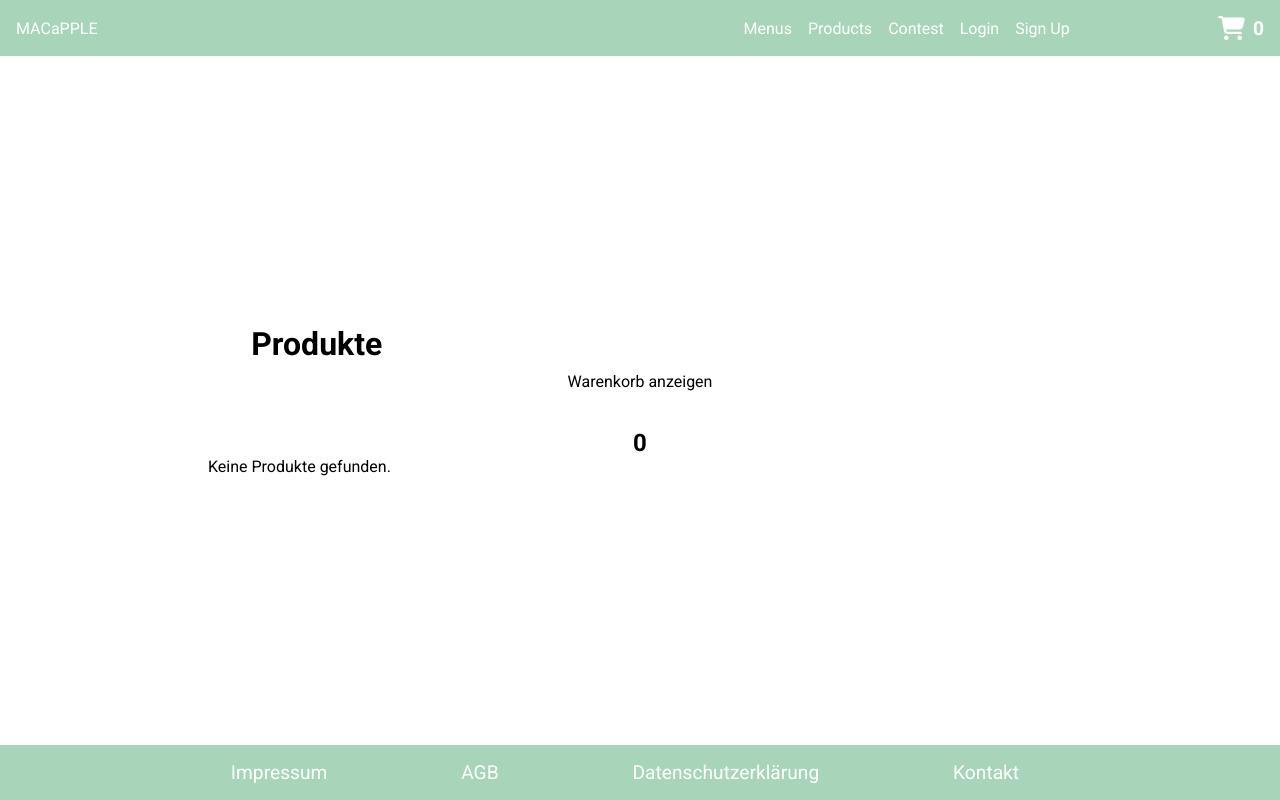
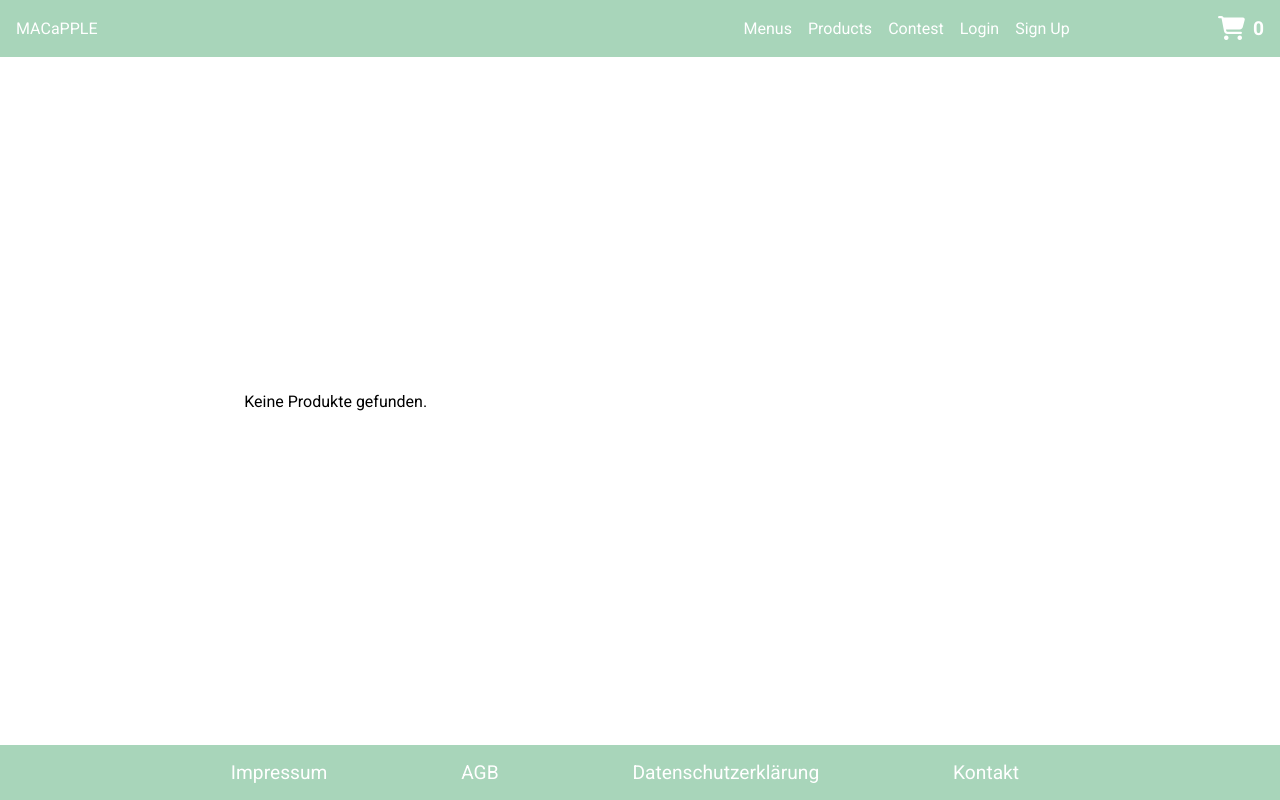
Before and after one commit to MarvinBS-Erlangen/ProjektCode, a PHP site: page /views/products.php in a window 1280 px wide. Run offline with PHP 8.4, Linux system fonts and the light colour scheme; data that the repository does not hold is empty.

Commit message:
changed product view and styles

```diff
--- /dev/null
+++ b/src/handlers/product-cart-icon-handler.js
@@ -0,0 +1,14 @@
+document.addEventListener('DOMContentLoaded', () => {
+    const cartIcons = document.querySelectorAll('.product .cart-icon');
+
+    cartIcons.forEach((cartIcon) => {
+        cartIcon.addEventListener('click', () => {
+            if (cartIcon.style.color === '#4a7c59') {
+                // Check for the color #4a7c59
+                cartIcon.style.color = 'black'; // Change back to the original color
+            } else {
+                cartIcon.style.color = '#4a7c59'; // Change to #4a7c59
+            }
+        });
+    });
+});
--- a/src/public/styles/products.css
+++ b/src/public/styles/products.css
@@ -1,133 +1,69 @@
-html,
-body {
-    height: 100%;
-    display: flex;
-    flex-direction: column;
-    margin: 0;
-    padding: 0;
-}
-
-main {
-    padding: 1rem;
-    box-sizing: border-box;
-    display: flex;
-    justify-content: center;
-    align-items: center;
-    flex-direction: column;
-    width: 70vw; /* Set the width to 70% of the viewport width */
-    margin: 0 auto; /* Center the main element */
-    background-color: #fff; /* Ensure the background is white */
-}
-
-.main-title {
-    align-self: flex-start;
-    margin: 0 0 1% 5%;
-}
-
 .product-container {
     display: grid;
-    grid-template-columns: repeat(
-        auto-fill,
-        minmax(200px, 1fr)
-    ); /* Responsive grid with flexible columns */
-    gap: 2rem;
-    box-sizing: border-box; /* Ensures padding and border are included in the element's total width and height */
-    width: 100%; /* Ensures the container does not exceed the width of its parent */
+    grid-template-columns: repeat(4, 1fr); /* 4 products per row */
+    gap: 20px; /* Add a little more space between products */
+    padding: 20px;
+    max-width: 1200px; /* Restrict max width */
+    margin: auto; /* Center products on the page */
 }
 
 .product {
+    background: white;
+    padding: 15px;
+    border-radius: 0px;
+    box-shadow: 0 4px 8px rgba(0, 0, 0, 0.1);
+    text-align: left;
     position: relative;
-    min-height: 30vh; /* Adjust the height to make products smaller */
-    height: auto;
-    padding: 1rem;
-    background-color: rgb(255, 255, 255);
-    overflow: hidden; /* Ensure the image does not overflow the container */
-    border: 1px solid #ddd;
-    border-radius: 8px;
-    box-shadow: 0 4px 8px rgba(0, 0, 0, 0.1);
-    text-align: center;
 }
 
-.product-image {
+.product img {
     width: 100%;
-    height: auto;
-    aspect-ratio: 1 / 1; /* This makes the container square */
-    overflow: hidden; /* Prevents the image from overflowing */
-    display: flex;
-    justify-content: center;
-    align-items: center;
-    transition: transform 0.3s ease; /* Smooth transition for the zoom effect */
-}
-
-.product-image > img {
-    width: 100%;
-    height: 100%;
-    object-fit: cover; /* Ensures the image covers the container */
-    transition: transform 0.3s ease; /* Smooth transition for the zoom effect */
-}
-
-.product:hover .product-image > img {
-    transform: scale(0.95); /* Zoom out the image slightly */
+    height: 200px; /* Adjusted height of the image */
+    object-fit: cover; /* Maintains aspect ratio without stretching */
+    border-radius: 5px;
 }
 
 .product-info {
-    position: relative;
-    width: 100%;
-    padding: 1rem 0;
+    margin-top: 10px;
+    display: flex;
+    flex-direction: column;
+    align-items: flex-start;
 }
 
 .product-name {
-    position: absolute;
-    top: 1%;
-    left: 1%;
-    font-size: 1.25rem;
-    margin-bottom: 0.5rem;
+    font-size: 1rem; /* Slightly bigger text */
+    font-weight: bold;
 }
 
 .product-price {
-    position: absolute;
-    bottom: 1%;
-    left: 1%;
-    font-weight: bold;
-    font-size: 1.2rem;
-    color: green;
-    margin-bottom: 0.5rem;
+    font-size: 0.9rem;
+    color: #4a7c59;
 }
 
+/* Cart Icon positioned bottom right */
 .product .cart-icon {
-    /* Make the selector more specific */
+    font-size: 1.3rem; /* Adjusted cart icon size */
+    color: black;
+    cursor: pointer;
     position: absolute;
-    bottom: 1%;
-    right: 1%;
-    font-size: 1.5rem;
-    cursor: pointer;
+    bottom: 10px;
+    right: 10px;
+    transition: 0.3s;
 }
 
 .product .cart-icon:hover {
-    /* Make the selector more specific */
-    color: #0056b3;
+    color: grey;
 }
 
-@media (max-width: 1280px) {
+/* Responsive Design */
+@media (max-width: 1024px) {
     .product-container {
-        grid-template-columns: repeat(
-            3,
-            1fr
-        ); /* 3 items per row on smaller screens */
+        grid-template-columns: repeat(2, 1fr); /* 2 products per row on tablets */
     }
 }
 
-@media (max-width: 768px) {
+@media (max-width: 600px) {
     .product-container {
-        grid-template-columns: repeat(
-            2,
-            1fr
-        ); /* 2 items per row on smaller screens */
+        grid-template-columns: repeat(1, 1fr); /* 1 product per row on mobile */
     }
 }
-
-@media (max-width: 480px) {
-    .product-container {
-        grid-template-columns: 1fr; /* 1 item per row on the smallest screens */
-    }
-}
--- a/src/views/partials/header.php
+++ b/src/views/partials/header.php
@@ -27,7 +27,7 @@ function getCartCount()
         </ul>
     </div>
     <div class="cart-container">
-        <i class="fa-solid fa-cart-shopping cart-icon"></i>
+        <a href="./warenkorb.php"><i class="fa-solid fa-cart-shopping cart-icon"></i></a>
         <span id="cart-count"><?php echo getCartCount(); ?></span>
     </div>
 </header>
--- a/src/views/products.php
+++ b/src/views/products.php
@@ -43,6 +43,7 @@ if (isset($_GET['action']) && $_GET['action'] == 'add' && isset($_GET['id'])) {
     <link rel="stylesheet" href="https://cdnjs.cloudflare.com/ajax/libs/font-awesome/6.7.2/css/all.min.css"
         integrity="sha512-Evv84Mr4kqVGRNSgIGL/F/aIDqQb7xQ2vcrdIwxfjThSH8CSR7PBEakCr51Ck+w+/U6swU2Im1vVX0SVk9ABhg=="
         crossorigin="anonymous" referrerpolicy="no-referrer" />
+    <script src="../handlers/product-cart-icon-handler.js" defer></script>
     <title>Produkte</title>
 </head>
 
@@ -50,9 +51,7 @@ if (isset($_GET['action']) && $_GET['action'] == 'add' && isset($_GET['id'])) {
     <?php include './partials/header.php'; ?>
 
     <main class="main">
-        <h1 class="main-title">Produkte</h1>
-        <a href='warenkorb.php'>Warenkorb anzeigen</a><br><br>
-        <span id="cart-count" style="font-size: 1.5em; font-weight: bold;"><?php echo getCartCount(); ?></span>
+
 
         <div class="product-container">
             <?php
@@ -63,7 +62,7 @@ if (isset($_GET['action']) && $_GET['action'] == 'add' && isset($_GET['id'])) {
                 while ($row = $result->fetch_assoc()) {
                     echo "<div class='product'>
                             <div class='product-image'>
-                                <img src='{$row['BildURL']}' alt='{$row['Produktname']}'>
+                                <img src='../public/assets/test1.png' alt='{$row['Produktname']}'>
                             </div>
                             <div class='product-info'>
                                 <div class='product-name'>{$row['Produktname']}</div>
```
